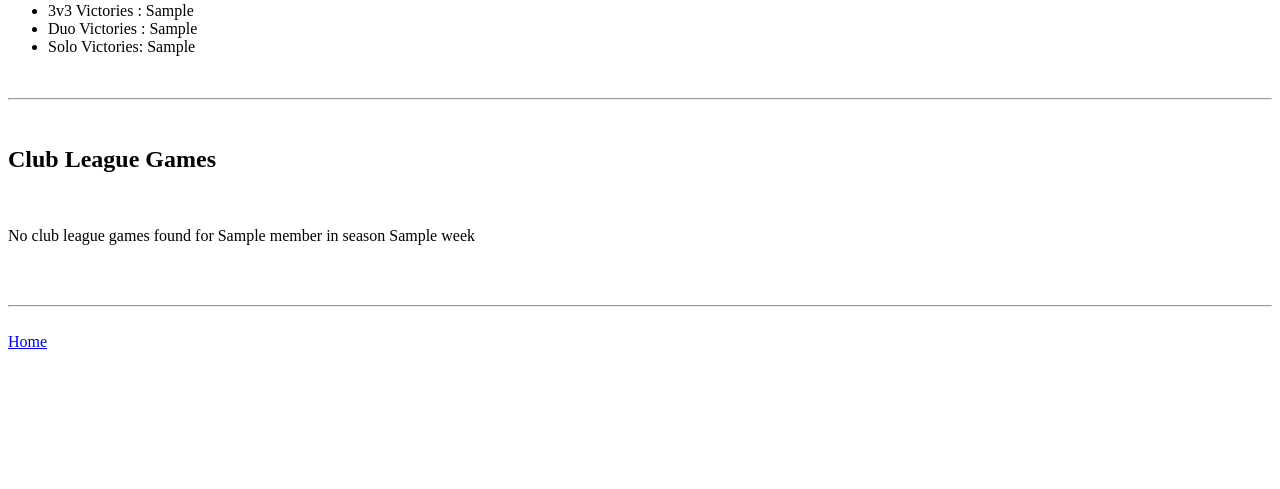
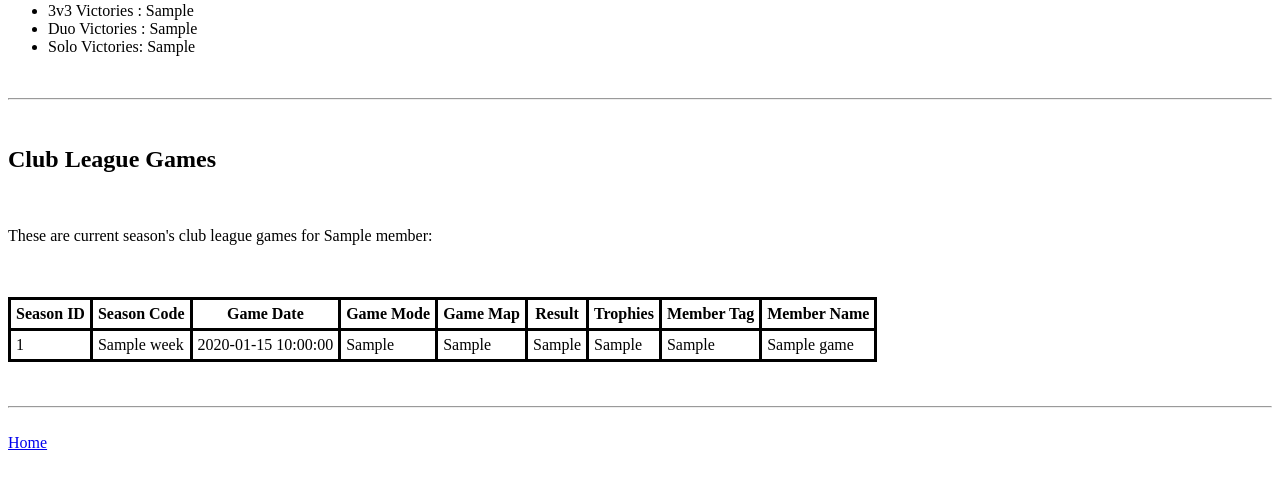
Before and after one commit to JavierAlexCastro/club-league-tracker, a Flask app: template club_league_tracker/templates/member.html in a window 1280 px wide. Shown: the part 208-697 px from the top of the page. Run offline with Flask 2, Linux system fonts and the light colour scheme; the template is opened without the code that fills it: most values are stand-ins (such as "Sample title", 1, 10 or a date in 2020).

Commit message:
use right syntax for checking length in template

```diff
--- a/club_league_tracker/templates/member.html
+++ b/club_league_tracker/templates/member.html
@@ -17,7 +17,7 @@
         </ul>
         <br><hr>
         <br><h2>Club League Games</h2><br>
-        {% if len(cl_season_games) > 0 %}
+        {% if cl_season_games|length > 0 %}
             <p>These are current season's club league games for {{ member.name }}:</p>
             <br><br>
             <table cellspacing="3" cellpadding="5" bgcolor="#000000">
```
